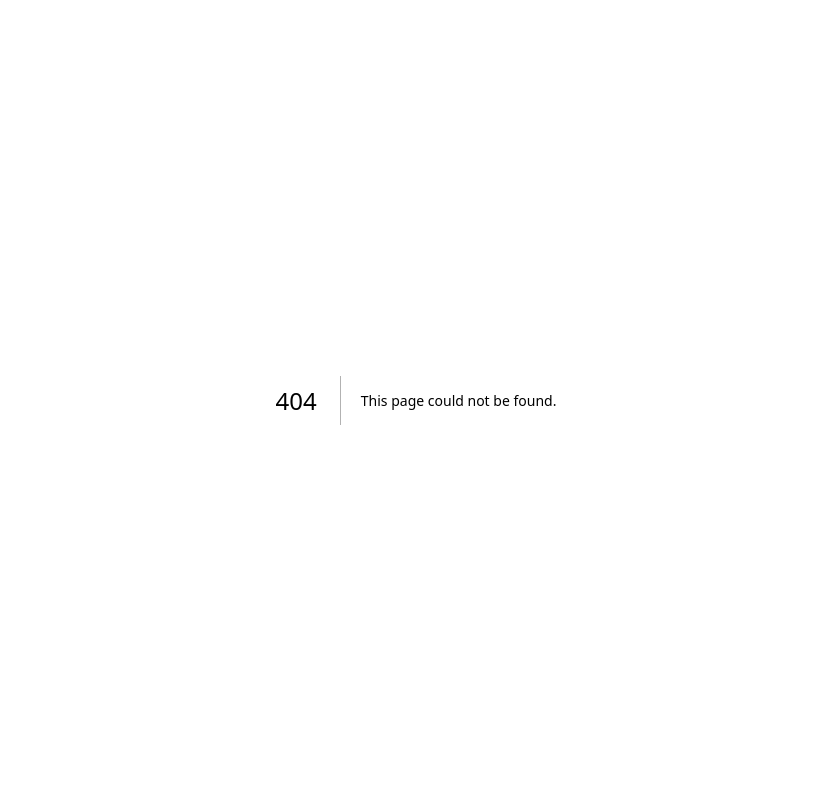
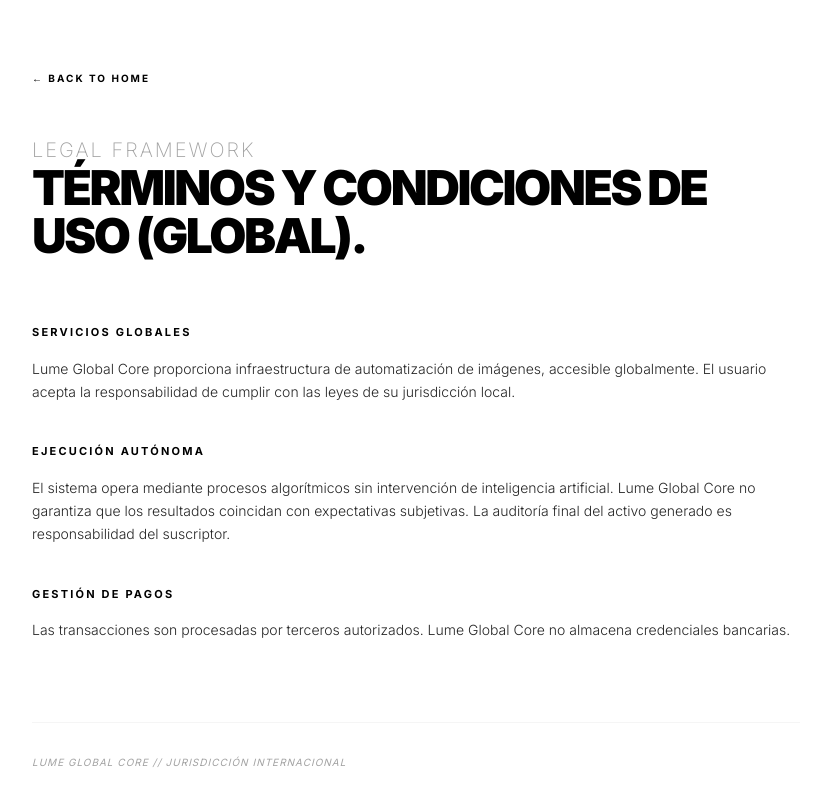
Before and after one commit to lumeglobal10-prog/lume-global-core, a Next.js app: page /terms in a window 1280 px wide. Before the commit this address had no page. Shown: the top 806 px of the page, without its empty margins (224-1044 px from the left). Built offline with nearby package versions, Linux system fonts and the light colour scheme.

Commit message:
Create page.tsx

```diff
--- /dev/null
+++ b/app/terms/page.tsx
@@ -0,0 +1,41 @@
+'use client';
+import React from 'react';
+import Link from 'next/link';
+
+export default function TermsPage() {
+  return (
+    <main className="min-h-screen bg-white text-black font-sans p-8 md:p-16 flex flex-col items-center">
+      <div className="max-w-3xl w-full">
+        <Link href="/" className="text-[10px] font-bold tracking-[0.2em] uppercase hover:underline underline-offset-4">
+          ← Back to Home
+        </Link>
+
+        <header className="mt-12 mb-16">
+          <p className="text-xl font-extralight tracking-widest text-neutral-400 uppercase">Legal Framework</p>
+          <h1 className="text-4xl md:text-5xl font-black tracking-tighter uppercase">Términos y Condiciones de Uso (Global).</h1>
+        </header>
+
+        <article className="space-y-10 text-sm leading-relaxed text-neutral-800 font-light">
+          <section>
+            <h2 className="text-[11px] font-bold uppercase tracking-[0.2em] text-black mb-4">Servicios Globales</h2>
+            <p>Lume Global Core proporciona infraestructura de automatización de imágenes, accesible globalmente. El usuario acepta la responsabilidad de cumplir con las leyes de su jurisdicción local.</p>
+          </section>
+
+          <section>
+            <h2 className="text-[11px] font-bold uppercase tracking-[0.2em] text-black mb-4">Ejecución Autónoma</h2>
+            <p>El sistema opera mediante procesos algorítmicos sin intervención de inteligencia artificial. Lume Global Core no garantiza que los resultados coincidan con expectativas subjetivas. La auditoría final del activo generado es responsabilidad del suscriptor.</p>
+          </section>
+
+          <section>
+            <h2 className="text-[11px] font-bold uppercase tracking-[0.2em] text-black mb-4">Gestión de Pagos</h2>
+            <p>Las transacciones son procesadas por terceros autorizados. Lume Global Core no almacena credenciales bancarias.</p>
+          </section>
+        </article>
+
+        <footer className="mt-20 pt-8 border-t border-neutral-100 italic text-neutral-400 text-[10px] uppercase tracking-widest">
+          LUME GLOBAL CORE // JURISDICCIÓN INTERNACIONAL
+        </footer>
+      </div>
+    </main>
+  );
+}
```
